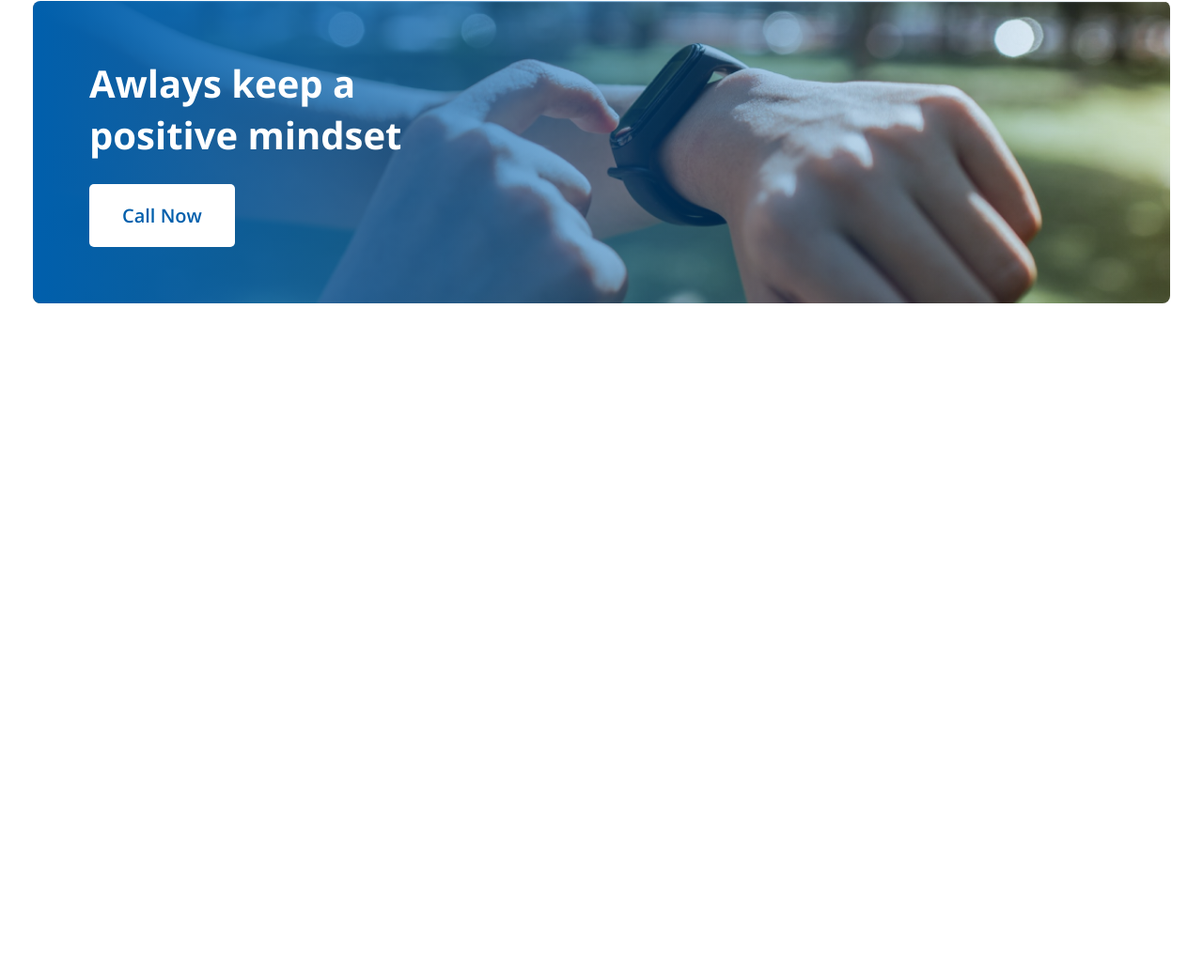
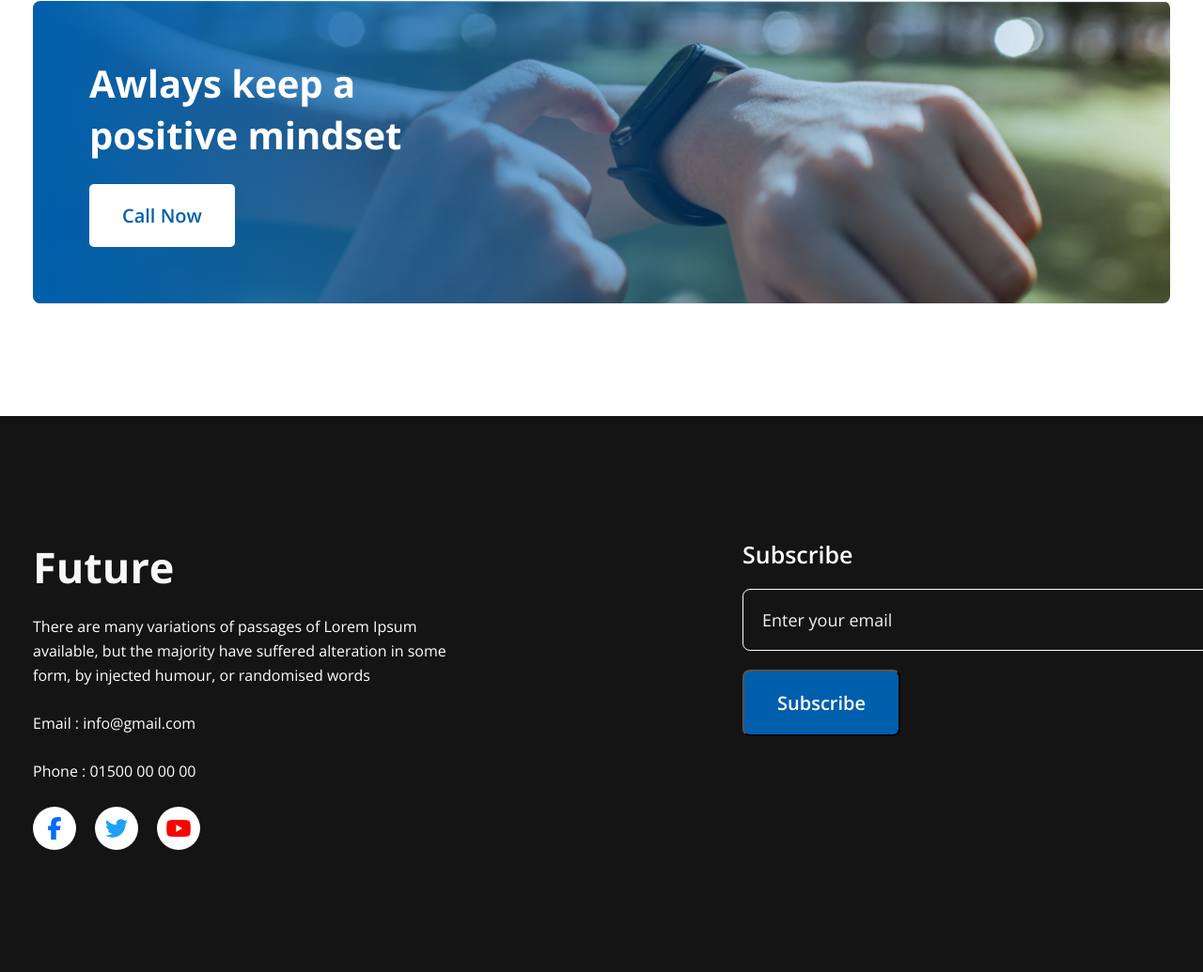
Before and after one commit to developer-aminur/new-year-project, a plain HTML site: page index.html in a window 1280 px wide. Shown: the part 2133-3168 px from the top of the page at 94% size. Before the commit the page ends 2576 px from the top, so only its background shows below. Drawn offline with nearby package versions, Linux system fonts and the light colour scheme.

Commit message:
Footer area complete

```diff
--- a/index.html
+++ b/index.html
@@ -7,6 +7,7 @@
     <link rel="preconnect" href="https://fonts.googleapis.com">
     <link rel="preconnect" href="https://fonts.gstatic.com" crossorigin>
     <link href="https://fonts.googleapis.com/css2?family=Open+Sans:wght@400;500;600;700;800&display=swap" rel="stylesheet">
+    <script src="https://kit.fontawesome.com/e45d5c607f.js" crossorigin="anonymous"></script>
     <link rel="stylesheet" href="styles/style.css">
 </head>
 <body>
@@ -70,5 +71,27 @@
             </div>
         </section>
     </main>
+    <footer>
+        <div class="footer_area container">
+            <div class="f_cont">
+                <h2>Future</h2>
+                <p class="f_desc">There are many variations of passages of Lorem Ipsum available, but the majority have suffered alteration in some form, by injected humour, or randomised words</p>
+                <p>Email : <a href="mailto:info@gmail.com">info@gmail.com</a></p>
+                <p>Phone : <a href="tel:01500 00 00 00">01500 00 00 00</a></p>
+                <ul>
+                    <li><a href=""><i class="fa-brands fa-facebook-f"></i></a></li>
+                    <li><a href=""><i class="fa-brands fa-twitter"></i></a></li>
+                    <li><a href=""><i class="fa-brands fa-youtube"></i></a></li>
+                </ul>
+            </div>
+            <div class="subscribe">
+                <h2>Subscribe</h2>
+                <form action="">
+                    <input type="email" name="email" id="eamil" placeholder="Enter your email">
+                    <input type="button" value="Subscribe" class="subs_btn">
+                </form>
+            </div>
+        </div>
+    </footer>
 </body>
 </html>
--- a/styles/style.css
+++ b/styles/style.css
@@ -150,3 +150,101 @@ header{
     margin-bottom: 25px;
     max-width: 450px;
 }
+
+/* Footer area styles here  */
+
+footer{
+    background:#151414;
+    padding: 130px 0;
+}
+.footer_area{
+    display: flex;
+    align-items: start;
+    justify-content: start;
+    gap: 300px;
+}
+.f_cont{
+    width: 50%;
+}
+.f_cont h2{
+    color: #F8F8F8;
+    font-size: 45px;
+    font-weight: 700;
+    margin-bottom: 20px;
+}
+.f_cont p{
+    color: #FFF;
+    font-size: 16px;
+    line-height: 26px;
+    margin-bottom: 25px;
+}
+.f_cont p a{
+    color: #FFF;
+    font-size: 16px;
+    line-height: 26px;
+    text-decoration: none;
+}
+.f_cont ul{
+    display: flex;
+    gap: 20px;
+}
+.f_cont ul li{
+    list-style: none;
+}
+.f_cont ul li a{
+    text-decoration: none;
+    display: inline-block;
+    width: 46px;
+    line-height: 46px;
+    background-color: #FFF;
+    border-radius: 50%;
+    text-align: center;
+    font-size: 24px;
+}
+
+.f_cont ul li a .fa-facebook-f{
+    color: #006AFF;
+}
+.f_cont ul li a .fa-twitter{
+    color: #1DA1F2;
+}
+.f_cont ul li a .fa-youtube{
+    color: #FF0000;
+}
+.subscribe{
+    width: 50%;
+}
+.subscribe h2{
+    color: #FFF;
+    font-size: 25px;
+    font-weight: 600;
+    margin-bottom: 20px;
+}
+.subscribe input[type="email"]{
+    display: block;
+    width: 100%;
+    border-radius: 8px;
+    border: 1px solid #FFF;
+    background: #151414;
+    color: #fff;
+    font-size: 18px;
+    margin-bottom: 20px;
+    padding: 20px;
+    outline: 0;
+}
+.subscribe input[type="email"]::placeholder{
+    color: #F3F3F3;
+    font-size: 18px;
+}
+.subscribe input.subs_btn{
+    color: #FFF;
+    font-size: 20px;
+    font-weight: 600;
+    border-radius: 8px;
+    background: #005FAC;
+    padding: 20px 35px;
+}
+.subscribe input.subs_btn:hover{
+    background: #015396;
+    cursor: pointer;
+}
```
